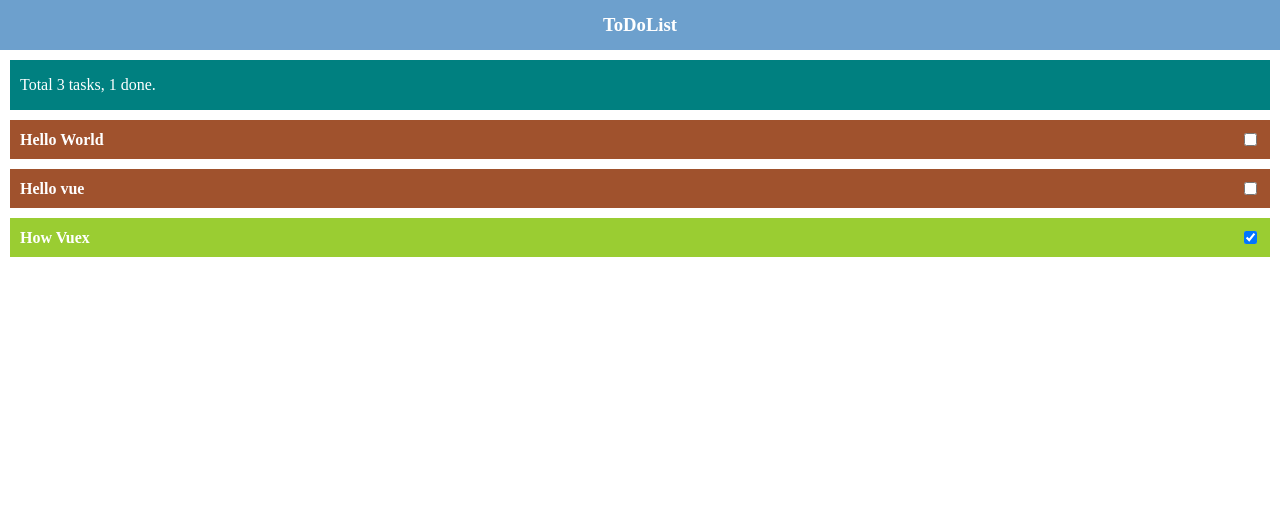
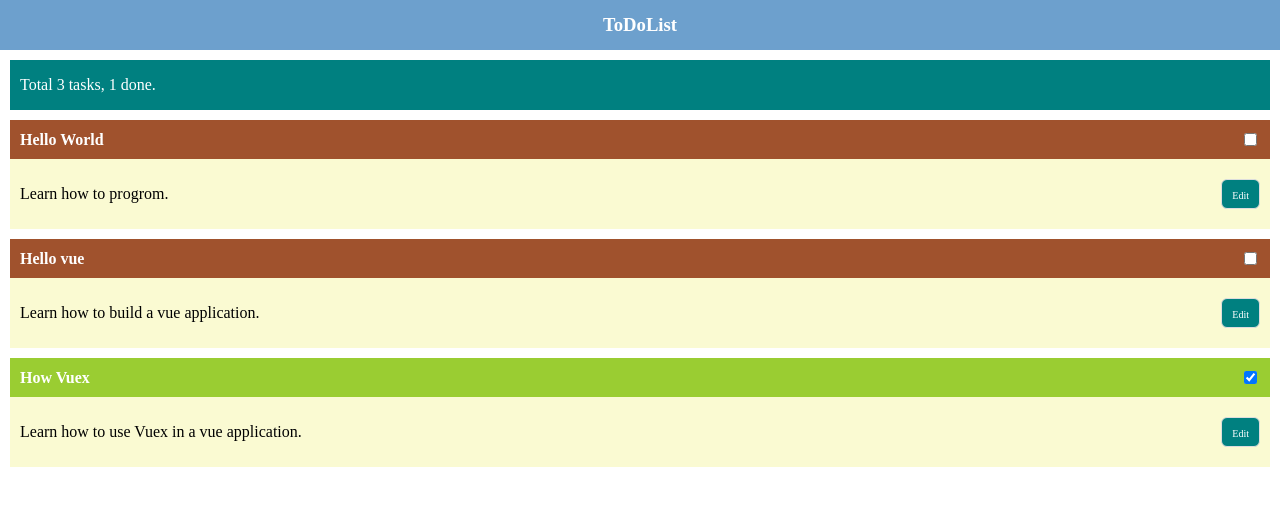
Before and after one commit to weifengzz/qz-weather-vue, a Nuxt app: page /note-book/todo-list in a window 1280 px wide. Shown: the top 506 px of the page. Built offline with nearby package versions, Linux system fonts and the light colour scheme.

Commit message:
add:item content

```diff
--- a/assets/css/note-book/list.css
+++ b/assets/css/note-book/list.css
@@ -32,3 +32,31 @@
   width: 20px;
   border: 0px;
 }
+
+.list-content {
+  padding: 10px;
+  padding-top: 20px;
+  padding-bottom: 20px;
+  flex-direction: row;
+  display: flex;
+  align-items: center;
+  background-color: lightgoldenrodyellow;
+}
+
+.list-content-left {
+  flex: 1;
+  display: flex;
+}
+
+.list-content-right {
+  margin-left: 10px;
+  border: 1px solid #ddd;
+  background-color: teal;
+  padding: 5px 10px 5px 10px;
+  border-radius: 6px;
+}
+
+.change-span {
+  color: white;
+  font-size: 10px;
+}
--- a/components/note/list.vue
+++ b/components/note/list.vue
@@ -8,6 +8,12 @@
         </div>
         <!-- v-model双向绑定 -->
         <input @click="handleClick(val)" id="val.id" type="checkbox" :value="val.id" v-model="checkDatas" />
+      </div>
+      <div class="list-content" >
+        <div class="list-content-left">{{val.desc}}</div>
+        <div class="list-content-right">
+          <span class="change-span">Edit</span>
+        </div>
       </div>
     </div>
   </div>
```
